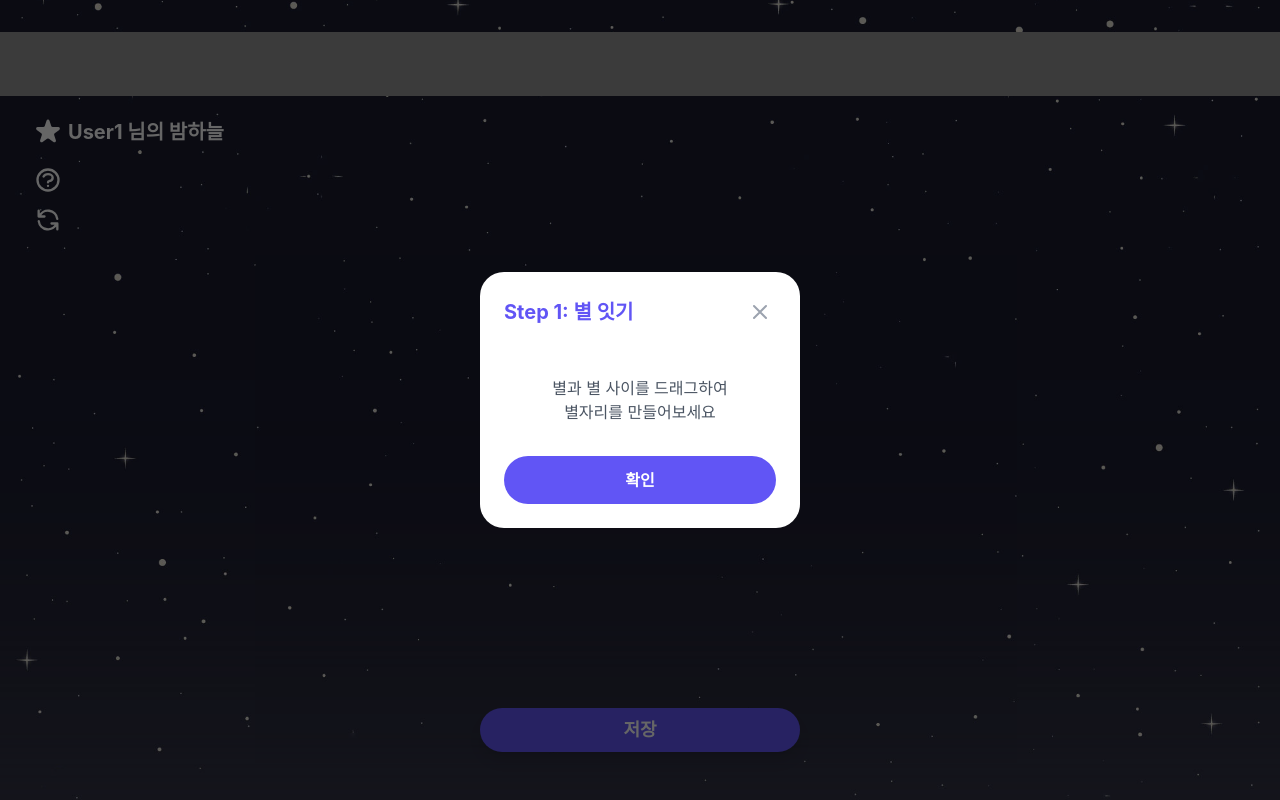
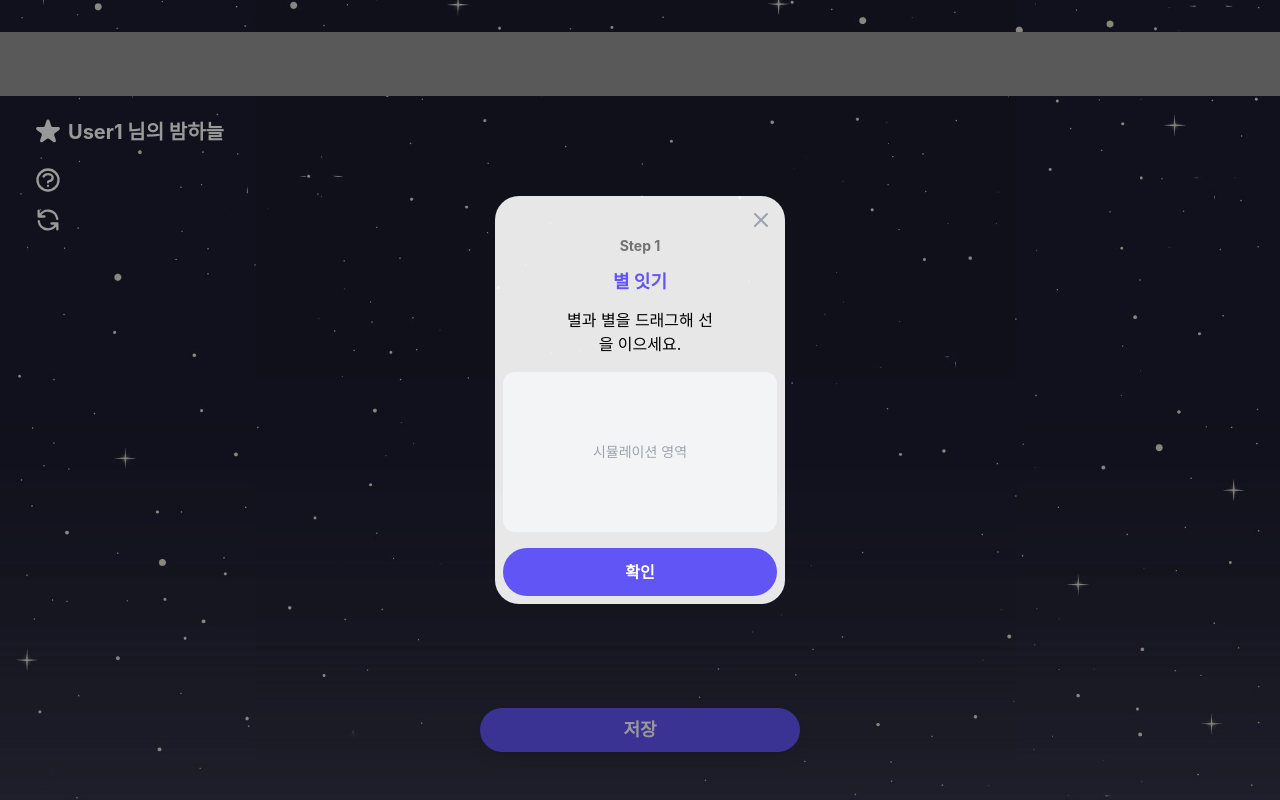
Before and after one commit to kimkichan1225/Starry, a React (Vite) app: page /home in a window 1280 px wide. Both pictures are taken after a click on the button 1240 px from the left and 600 px from the top of the page. Built offline with nearby package versions, Linux system fonts and the light colour scheme.

Commit message:
make star step1

```diff
--- a/src/pages/HomePage.jsx
+++ b/src/pages/HomePage.jsx
@@ -732,11 +732,10 @@ function HomePage() {
 
       {/* 튜토리얼 팝업 */}
       {showTutorial && (
-        <div className="fixed inset-0 bg-black/60 z-[60] flex items-center justify-center p-6">
-          <div className="bg-white rounded-3xl w-full max-w-[320px] p-6">
-            {/* 팝업 헤더 */}
-            <div className="flex justify-between items-center mb-4">
-              <h3 className="text-[#6155F5] font-bold text-xl">Step 1: 별 잇기</h3>
+        <div className="fixed inset-0 bg-black/40 z-[60] flex items-center justify-center p-6">
+          <div className="bg-white/90 rounded-3xl w-full max-w-[290px] p-2">
+            {/* 닫기 버튼 */}
+            <div className="flex justify-end">
               <button
                 onClick={() => setShowTutorial(false)}
                 className="w-8 h-8 flex items-center justify-center"
@@ -747,18 +746,22 @@ function HomePage() {
               </button>
             </div>
 
-            {/* 튜토리얼 내용 */}
-            <div className="text-center py-8">
-              <p className="text-gray-600 text-base">
-                별과 별 사이를 드래그하여<br />
-                별자리를 만들어보세요
-              </p>
+            {/* 튜토리얼 내용 - 중앙 정렬 */}
+            <div className="text-center max-w-[150px] mx-auto">
+              <p className="text-[#727272] font-bold text-sm">Step 1</p>
+              <h3 className="text-[#6155F5] font-bold text-lg mt-3">별 잇기</h3>
+              <p className="text-black text-base mt-3">별과 별을 드래그해 선을 이으세요.</p>
+            </div>
+
+            {/* 시뮬레이션 영역 (추후 추가) */}
+            <div className="mt-4 h-40 bg-gray-100 rounded-xl flex items-center justify-center">
+              <span className="text-gray-400 text-sm">시뮬레이션 영역</span>
             </div>
 
             {/* 확인 버튼 */}
             <button
               onClick={() => setShowTutorial(false)}
-              className="w-full py-3 bg-[#6155F5] text-white font-bold rounded-full hover:bg-[#5044d4] transition"
+              className="w-full py-3 mt-4 bg-[#6155F5] text-white font-bold rounded-full hover:bg-[#5044d4] transition"
             >
               확인
             </button>
```
Also changed, not shown: public/StepPointer.png (added), public/StepStar.png (added).
